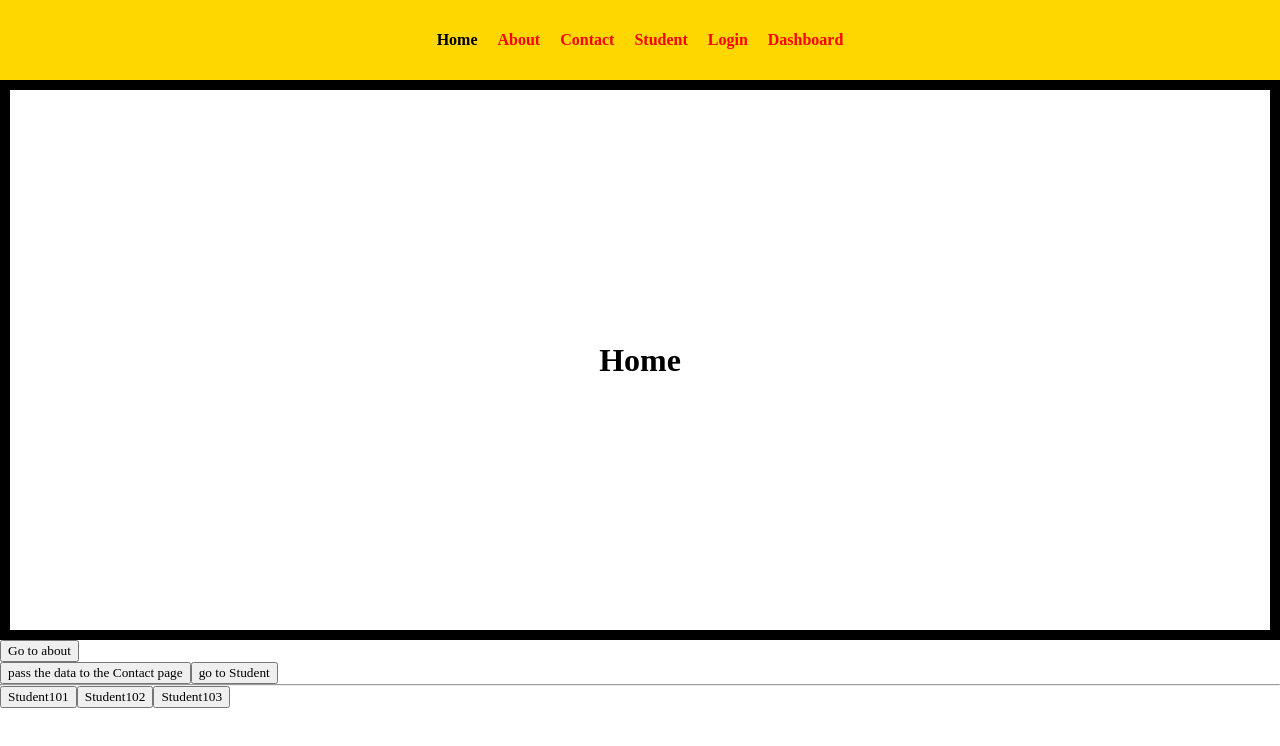
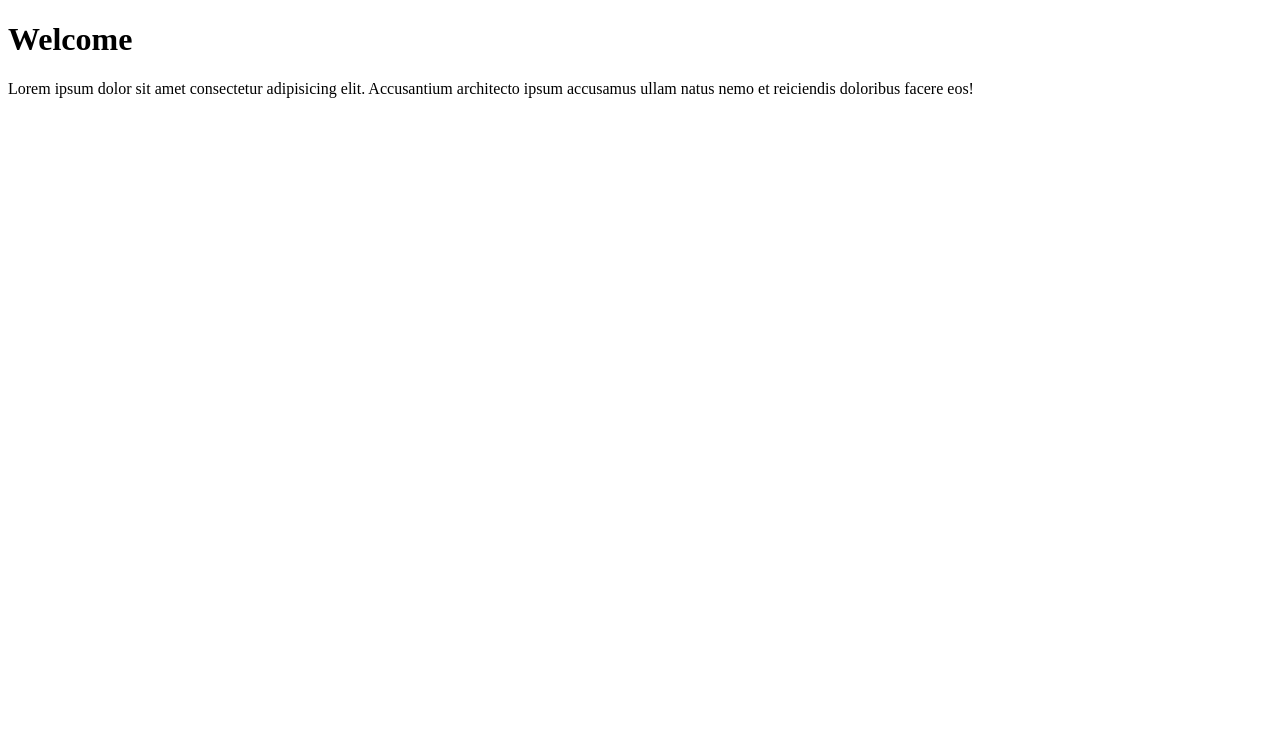
Before and after one commit to manideep-maturi/React-full-course, a React (Vite) app: page / in a window 1280 px wide. Shown: the top 746 px of the page. Built offline with nearby package versions, Linux system fonts and the light colour scheme.

Commit message:
portal code updated

```diff
--- a/index.html
+++ b/index.html
@@ -9,6 +9,7 @@
   </head>
   <body>
     <div id="root"></div>
+    <div id="portel-root"></div>
     <script type="module" src="/src/main.jsx"></script>
   </body>
 </html>
--- a/src/App.jsx
+++ b/src/App.jsx
@@ -324,7 +324,6 @@
 // export default App;
 
 //!lazy
-
 // import React from "react";
 // import { lazy, Suspense } from "react";
 // import { Route, Routes } from "react-router-dom";
@@ -378,47 +377,58 @@
 
 //!Codespliting
 
-import React from "react";
-import Home from "./React Router/Home";
-import About from "./React Router/About";
-import Contact from "./React Router/Contact";
-import Notfound from "./React Router/Notfound";
-import { Route, Routes } from "react-router-dom";
-import Navbar from "./React Router/Navbar";
-import "./navbar.css";
-import Student from "./React Router/Student";
-import Login from "./React Router/Login";
-import Dashboard from "./React Router/Dashboard";
-import Protectedrouter from "./React Router/Protectedrouter";
-import Profile from "./React Router/Profile";
-import Orders from "./React Router/Orders";
-import Services from "./React Router/Services";
+// import React from "react";
+// import Home from "./React Router/Home";
+// import About from "./React Router/About";
+// import Contact from "./React Router/Contact";
+// import Notfound from "./React Router/Notfound";
+// import { Route, Routes } from "react-router-dom";
+// import Navbar from "./React Router/Navbar";
+// import "./navbar.css";
+// import Student from "./React Router/Student";
+// import Login from "./React Router/Login";
+// import Dashboard from "./React Router/Dashboard";
+// import Protectedrouter from "./React Router/Protectedrouter";
+// import Profile from "./React Router/Profile";
+// import Orders from "./React Router/Orders";
+// import Services from "./React Router/Services";
+// const App = () => {
+//   return (
+//     <>
+//       <Navbar />
+//       <Routes>
+//         <Route path="/" element={<Home />} />
+//         <Route path="/about" element={<About />} />
+//         <Route path="/contact" element={<Contact />} />
+//         <Route path="*" element={<Notfound />} />
+//         <Route path="/login" element={<Login />} />
+//         <Route
+//           path="/dashboard"
+//           element={
+//             <Protectedrouter>
+//               <Dashboard />
+//             </Protectedrouter>
+//           }
+//         >
+//           <Route path="profile" element={<Profile />} />
+//           <Route path="services" element={<Services />} />
+//           <Route path="orders" element={<Orders />} />
+//         </Route>
+//         <Route path="/student/:id/:name" element={<Student />}></Route>
+//       </Routes>
+//     </>
+//   );
+// };
+// export default App;
+
+//!POPUP
+import React from 'react'
+import Popup from "./Portels/Popup";
+
 const App = () => {
-  return (
-    <>
-      <Navbar />
-      <Routes>
-        <Route path="/" element={<Home />} />
-        <Route path="/about" element={<About />} />
-        <Route path="/contact" element={<Contact />} />
-        <Route path="*" element={<Notfound />} />
-        <Route path="/login" element={<Login />} />
-        <Route
-          path="/dashboard"
-          element={
-            <Protectedrouter>
-              <Dashboard />
-            </Protectedrouter>
-          }
-        >
-          <Route path="profile" element={<Profile />} />
-          <Route path="services" element={<Services />} />
-          <Route path="orders" element={<Orders />} />
-        </Route>
-        <Route path="/student/:id/:name" element={<Student />}></Route>
-      </Routes>
-    </>
-  );
-};
+  return <>
+  <Popup/>
+  </>
+}
 
-export default App;
+export default App
--- /dev/null
+++ b/src/Portels/Popup.jsx
@@ -0,0 +1,17 @@
+import React from "react";
+import { createPortal } from "react-dom";
+
+const App = () => {
+  return createPortal(
+    <>
+      <h1>Welcome</h1>
+      <p>
+        Lorem ipsum dolor sit amet consectetur adipisicing elit. Accusantium
+        architecto ipsum accusamus ullam natus nemo et reiciendis doloribus
+        facere eos!
+      </p>
+    </>,document.getElementById("portel-root")
+  )
+};
+
+export default App;
```
